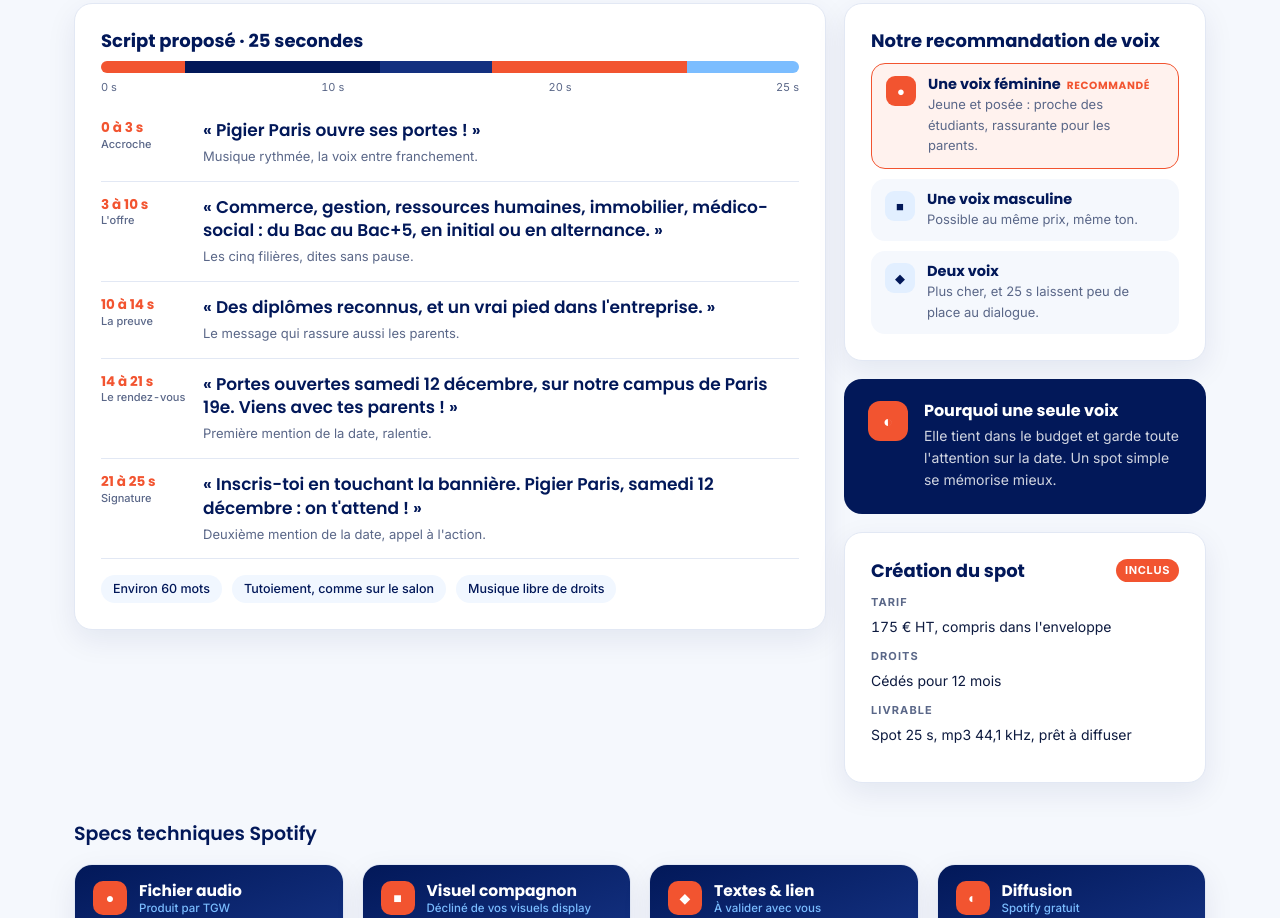
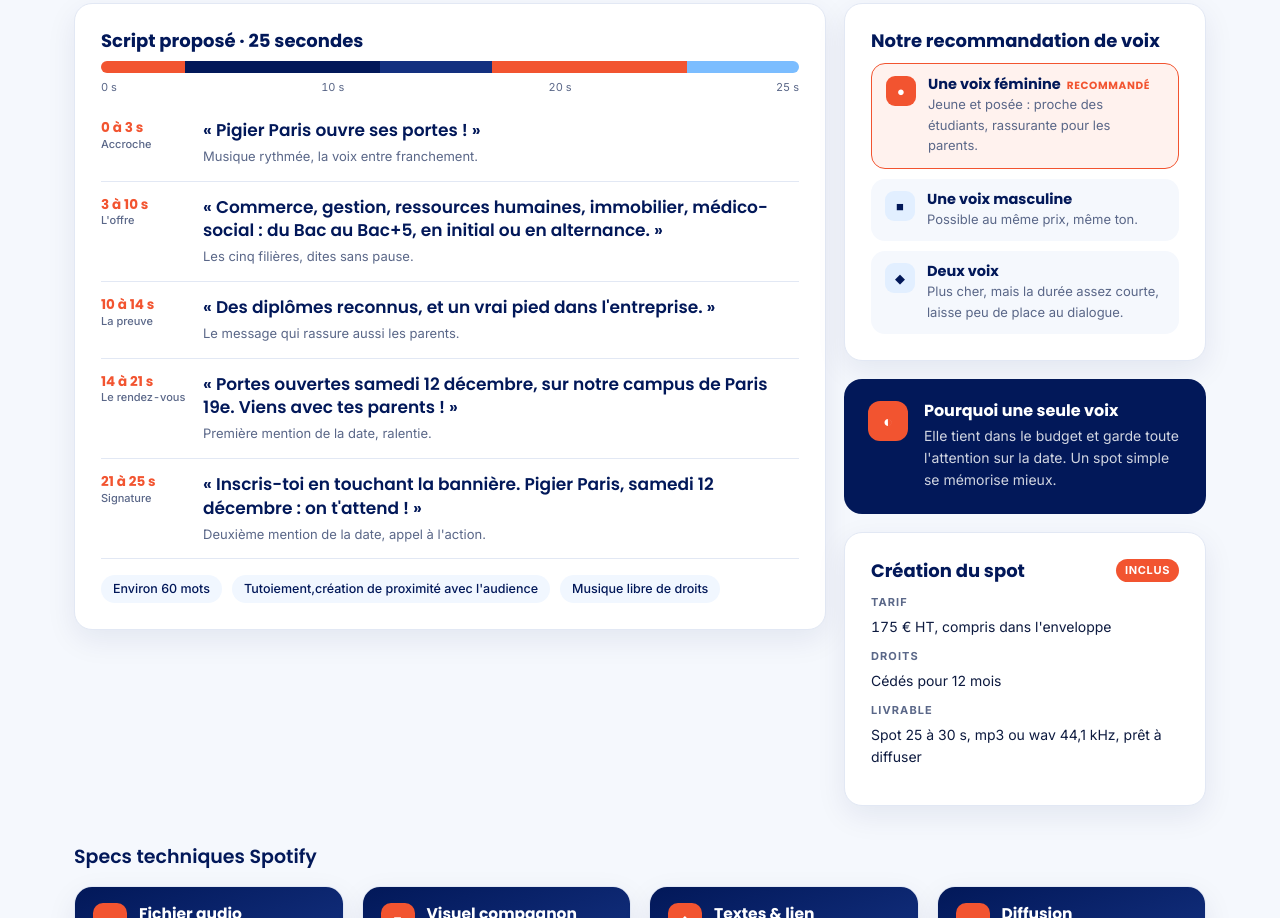
Before and after one commit to Team-TheGoodWeb/recos-tgw, a plain HTML site: page pigier-paris-jpo-12-12-26.html in a window 1280 px wide. Shown: the part 3622-4540 px from the top of the page. Drawn offline with Linux system fonts and the light colour scheme.

Commit message:
Revise audio spot duration and deliverable details
Updated the duration of the audio spot and clarified the deliverables.

```diff
--- a/pigier-paris-jpo-12-12-26.html
+++ b/pigier-paris-jpo-12-12-26.html
@@ -647,7 +647,7 @@ a.ct:hover,a.ct:focus-visible{background:rgba(255,255,255,.12);transform:transla
       <span class="badge">Socle</span>
       <div class="glyph">●</div>
       <h3>Audio Spotify</h3>
-      <p class="desc muted">Un spot de 25 s, une bannière cliquable, sur mobile et ordinateur.</p>
+      <p class="desc muted">Un spot de 25 à 30 s, une bannière cliquable, sur mobile et ordinateur.</p>
       <div class="big num">55 %<small>du budget média</small></div>
       <div class="lvls"><span class="lvl">Spot 25 s</span><span class="lvl">Bannière compagnon</span><span class="lvl">18 à 24 ans<em>Étudiants</em></span><span class="lvl">40 à 55 ans<em>Parents</em></span></div>
       <div class="kpl"><small>Indicateurs suivis</small>Impressions, reach, écoutes 25 à 100 %, taux de complétion, clics</div>
@@ -713,7 +713,7 @@ a.ct:hover,a.ct:focus-visible{background:rgba(255,255,255,.12);transform:transla
       <div class="sl"><div class="tc num">10 à 14 s<small>La preuve</small></div><div><div class="tx">« Des diplômes reconnus, et un vrai pied dans l'entreprise. »</div><p>Le message qui rassure aussi les parents.</p></div></div>
       <div class="sl"><div class="tc num">14 à 21 s<small>Le rendez-vous</small></div><div><div class="tx">« Portes ouvertes samedi 12 décembre, sur notre campus de Paris 19e. Viens avec tes parents ! »</div><p>Première mention de la date, ralentie.</p></div></div>
       <div class="sl"><div class="tc num">21 à 25 s<small>Signature</small></div><div><div class="tx">« Inscris-toi en touchant la bannière. Pigier Paris, samedi 12 décembre : on t'attend ! »</div><p>Deuxième mention de la date, appel à l'action.</p></div></div>
-      <div class="sfoot"><span>Environ 60 mots</span><span>Tutoiement, comme sur le salon</span><span>Musique libre de droits</span></div>
+      <div class="sfoot"><span>Environ 60 mots</span><span>Tutoiement,création de proximité avec l'audience</span><span>Musique libre de droits</span></div>
     </div>
     <div class="vox">
       <div class="card">
@@ -721,14 +721,14 @@ a.ct:hover,a.ct:focus-visible{background:rgba(255,255,255,.12);transform:transla
         <div style="display:grid;gap:10px">
           <div class="vrow on"><div class="g">●</div><div><h4>Une voix féminine<em>Recommandé</em></h4><p>Jeune et posée : proche des étudiants, rassurante pour les parents.</p></div></div>
           <div class="vrow"><div class="g">■</div><div><h4>Une voix masculine</h4><p>Possible au même prix, même ton.</p></div></div>
-          <div class="vrow"><div class="g">◆</div><div><h4>Deux voix</h4><p>Plus cher, et 25 s laissent peu de place au dialogue.</p></div></div>
+          <div class="vrow"><div class="g">◆</div><div><h4>Deux voix</h4><p>Plus cher, mais la durée assez courte, laisse peu de place au dialogue.</p></div></div>
         </div>
       </div>
       <div class="callout n"><div class="ic">◐</div><div><h4>Pourquoi une seule voix</h4><p>Elle tient dans le budget et garde toute l'attention sur la date. Un spot simple se mémorise mieux.</p></div></div>
       <div class="card fmt"><div class="hd"><h3>Création du spot</h3><span class="b pf">Inclus</span></div><dl>
         <dt>Tarif</dt><dd class="num">175 € HT, compris dans l'enveloppe</dd>
         <dt>Droits</dt><dd>Cédés pour 12 mois</dd>
-        <dt>Livrable</dt><dd>Spot 25 s, mp3 44,1 kHz, prêt à diffuser</dd></dl></div>
+        <dt>Livrable</dt><dd>Spot 25 à 30 s, mp3 ou wav 44,1 kHz, prêt à diffuser</dd></dl></div>
     </div>
   </div>
   <h3 class="sub-t">Specs techniques Spotify</h3>
```
